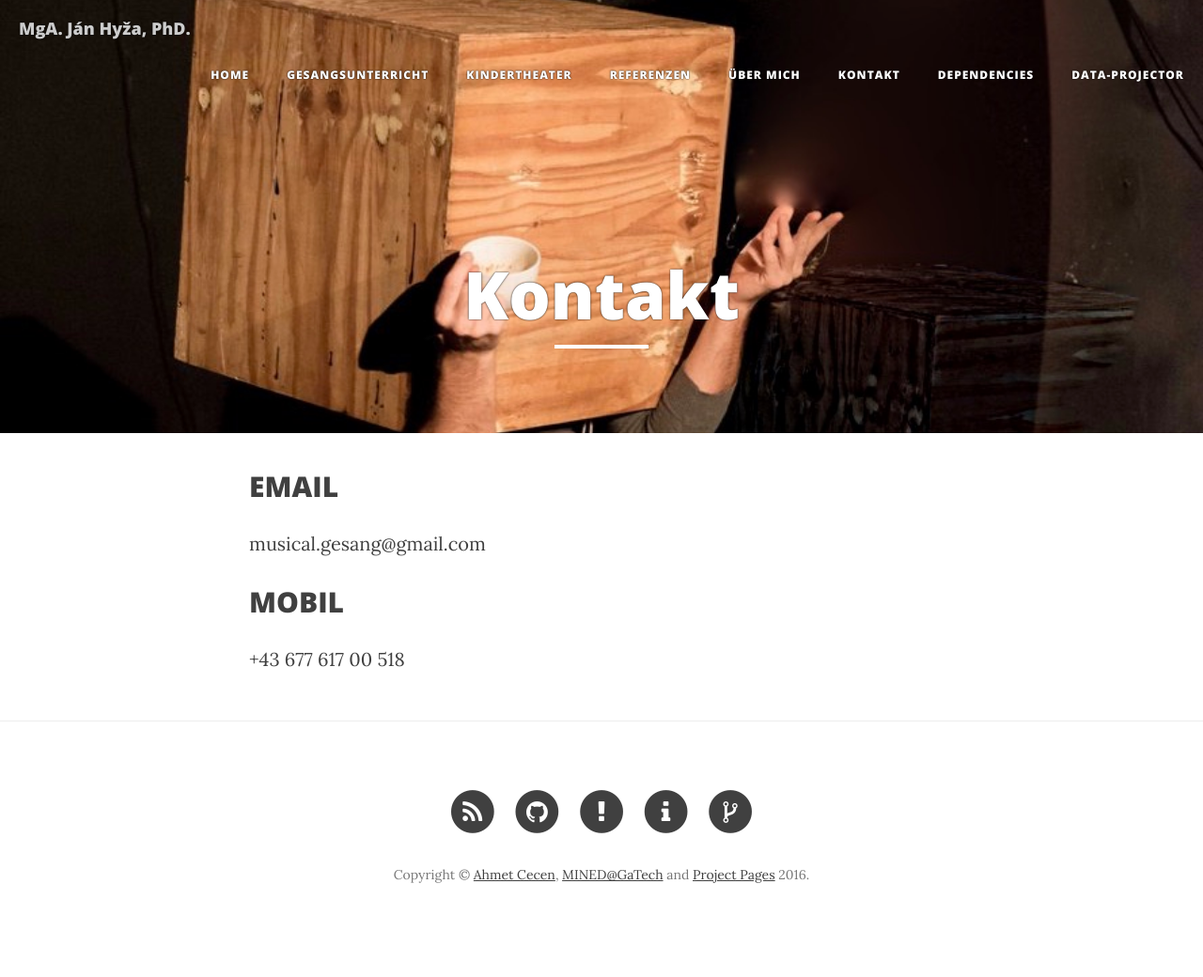
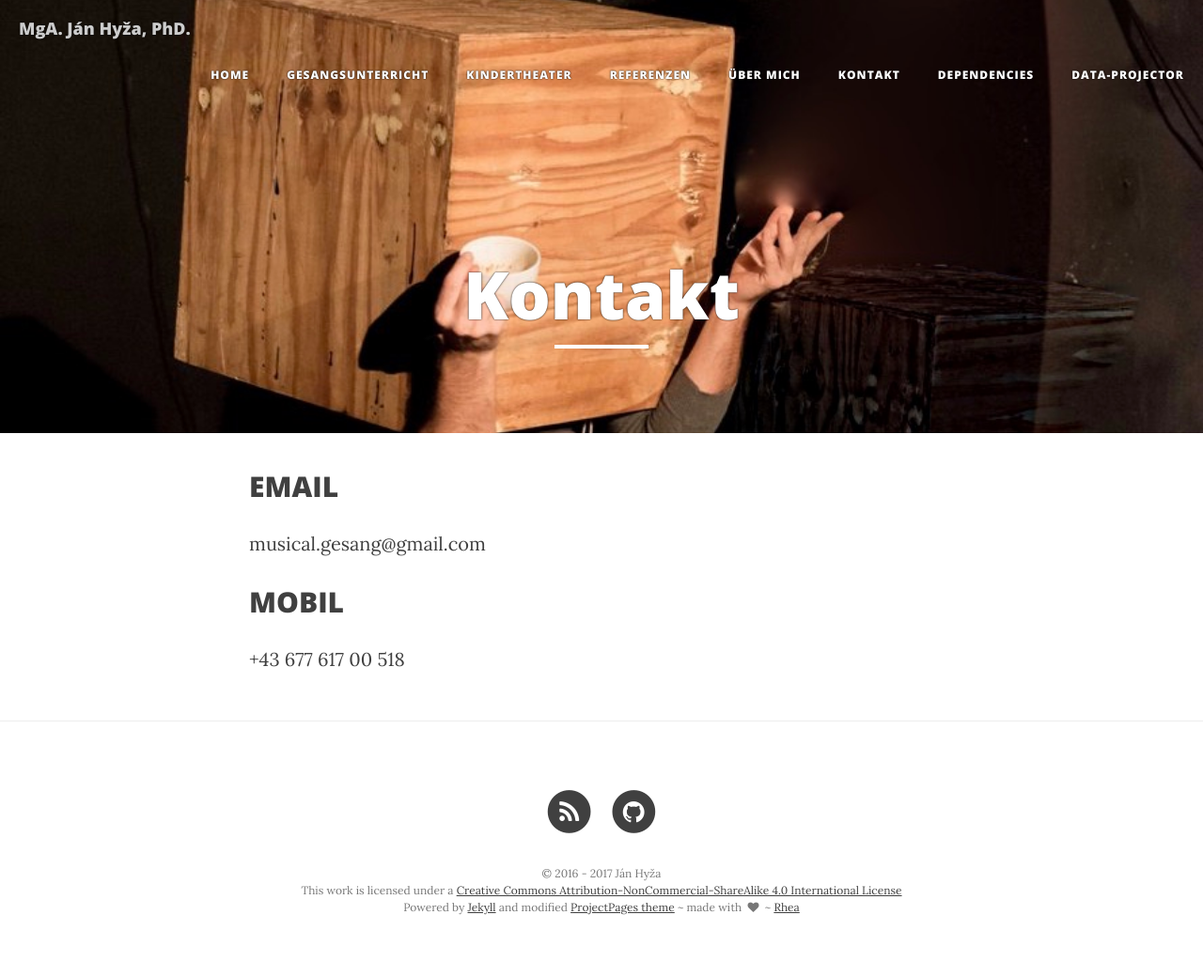
Before and after one commit to janhyza/gesangscoaching.at, a Jekyll site: the page built from contact.md, in a window 1280 px wide. Shown: the whole page at 94% size. Built offline with Jekyll 4.4.1, drawn with Linux system fonts in a browser that asks for light colours; nearby versions of some CDN libraries; before the commit the page ends 1007 px from its top, so only the background shows below that.

Commit message:
Fixed the licenses.

```diff
--- a/_config.yml
+++ b/_config.yml
@@ -2,7 +2,7 @@
 title: "MgA. Ján Hyža, PhD."
 description: "Professioneller Gesangsunterricht in Wien"
 url: "http://gesangscoaching.at"
-
+owner: "Ján Hyža"
 
 
 
@@ -13,11 +13,13 @@ headercolor: "#FFFFFF"
 logo:
 
 # Tertiary Parameters
-github_username:  projectpages
-project_repository: project-pages
-disqus_shortname: project-pages
-g-analytics: UA-75881392-1
-altmetric: true
+twitter_username:
+facebook_username:
+github_username: janhyza
+project_repository:
+disqus_shortname:
+g-analytics:
+altmetric: false
 
 # Build settings
 gems: [jekyll-paginate]
@@ -41,7 +43,7 @@ defaults:
 # Prose Settings
 prose:
   ignore: ['feed.xml', '/stl', '/ply', '/js', '/plugin', '/lib', '/projectors', '_layouts', '/_includes', 'Gruntfile.js', 'package.json', 'proselinks.jsonp', 'ppanchor.matin', '.gitignore', '/search', '/css', '/img', 'favicon.png','_data/*.json','LICENSES.md','README.md','colorscheme.scss','members.html','mentions.html','index.html']
-  siteurl: 'http://projectpages.github.io/project-pages/'
+  siteurl: 'http://gesangscoaching.at'
   ispp: true
   media: 'img'
   metadata:
@@ -103,18 +105,10 @@ prose:
           element: "text"
           label: "Project"
           value: ""
-      - name: "horizontal"
-        field:
-          element: "hidden"
-          value: </section></section><section markdown="1" data-background="http://projectpages.github.io/project-pages/img/slidebackground.png"><section markdown="1">
       - name: "vertical"
         field:
           element: "hidden"
           value: </section><section markdown="1">
-      - name: "slideinit"
-        field:
-          element: "hidden"
-          value: <section markdown="1" data-background="http://projectpages.github.io/project-pages/img/slidebackground.png"><section markdown="1">
       - name: "theme"
         field:
           element: "select"
--- a/_includes/footer.html
+++ b/_includes/footer.html
@@ -69,7 +69,12 @@
                     </li>
                     {% endif %}
                 </ul>
-                <p class="copyright text-muted"> Copyright © <a href="http://ahmetcecen.github.io/" target="_blank">Ahmet Cecen</a>,  <a href="http://mined.gatech.edu/" target="_blank">MINED@GaTech</a> and <a href="https://github.com/projectpages" target="_blank">Project Pages</a> 2016. </p>
+                <p class="copyright text-muted">
+                    &copy; 2016 - {{ site.time | date: '%Y' }} {{ site.owner }}
+                    <!-- ~ <a rel="license" href="http://creativecommons.org/licenses/by-nc-sa/4.0/"><img alt="Creative Commons License" style="border-width:0" src="https://i.creativecommons.org/l/by-nc-sa/4.0/80x15.png" /></a-->
+                    <br />This work is licensed under a <a rel="license" href="http://creativecommons.org/licenses/by-nc-sa/4.0/">Creative Commons Attribution-NonCommercial-ShareAlike 4.0 International License</a>
+                    <br />Powered by <a href="http://jekyllrb.com/">Jekyll</a> and modified <a href="https://github.com/projectpages" target="_blank">ProjectPages theme</a> ~ made with &nbsp;<i class="fa fa-heart heart-icon"></i>&nbsp; ~ <a href="http://rhea-ayase.eu" target="_blank">Rhea</a>
+                </p>
             </div>
         </div>
     </div>
--- a/css/clean-blog.css
+++ b/css/clean-blog.css
@@ -274,7 +274,7 @@ footer .list-inline {
   padding: 0;
 }
 footer .copyright {
-  font-size: 14px;
+  font-size: 12px;
   text-align: center;
   margin-bottom: 0;
 }
```
Also changed, not shown: README.md, 2 other files.
